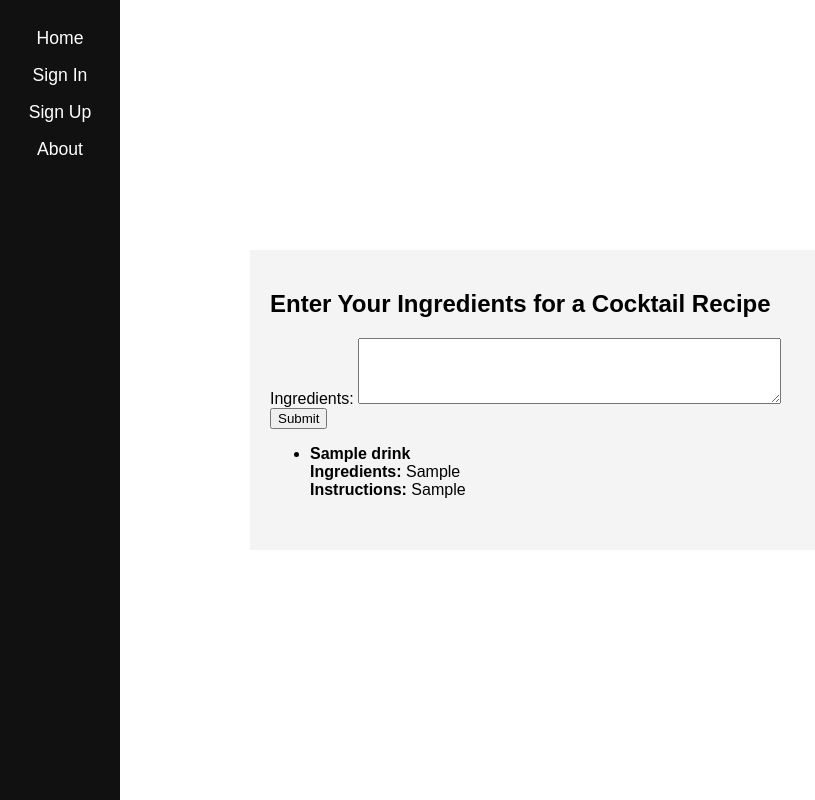
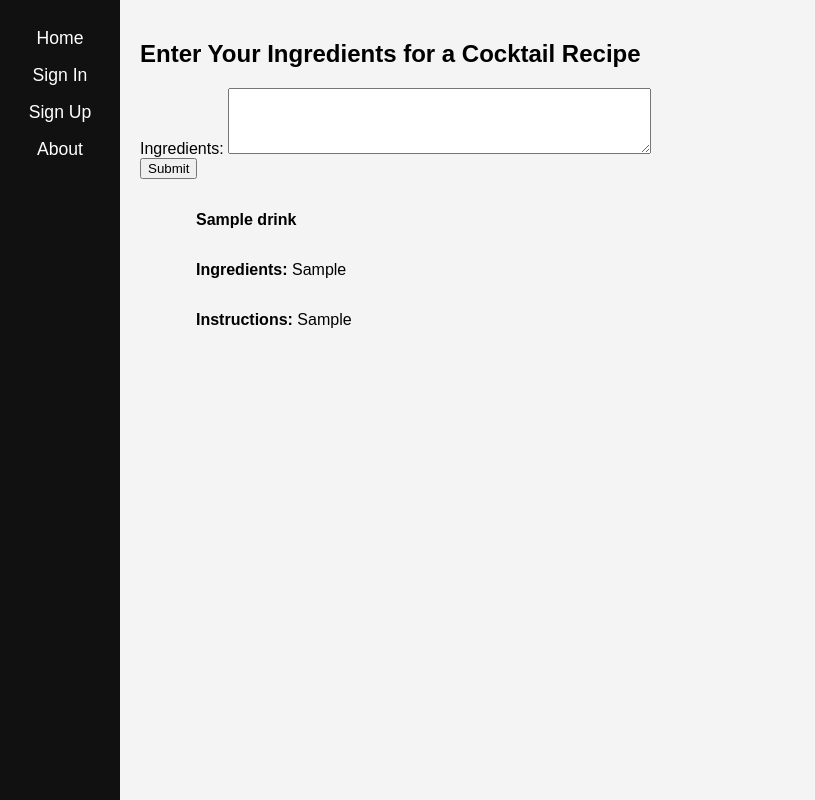
Before and after one commit to anubisrises101/BarrellnBlend, a Django app: page /generate_drink/ in a window 1280 px wide. Shown: the whole page, without its empty margins (0-815 px from the left). Run offline with Django 5.2, Linux system fonts and the light colour scheme; tables that the repository leaves empty hold one stand-in row (values such as "Sample post").

Commit message:
remove garnish from model, add css for generate_drink

```diff
--- a/main_app/models.py
+++ b/main_app/models.py
@@ -14,8 +14,8 @@ class Drink(models.Model):
     name = models.CharField(max_length=255)
     ingredients = models.TextField()
     instructions = models.TextField()
-    garnish = models.TextField()
-    img_url = models.URLField(max_length=200)
+    # garnish = models.TextField()
+    img_url = models.URLField(max_length=300, blank=True, null=True)
     user = models.ForeignKey(User, on_delete=models.CASCADE)
 
     def __str__(self):
--- a/main_app/static/css/base.css
+++ b/main_app/static/css/base.css
@@ -8,7 +8,7 @@ body {
 
 /* Styling for the main content */
 main {
-    margin: 250px; /* Add left margin to account for the sidebar width */
+    margin-left: 15vmin; /* Add left margin to account for the sidebar width */
     padding: 20px;
     flex-grow: 1; /* Allow main to grow and take up remaining space */
     background-color: #f4f4f4; /* Light background color for contrast */
--- /dev/null
+++ b/main_app/static/css/drinks/generate_drink.css
@@ -0,0 +1,8 @@
+/* ul {
+  list-style-type: none;
+} */
+
+li {
+  list-style-type: none;
+  padding: 2vmin;
+}
--- a/main_app/templates/drinks/generate_drink.html
+++ b/main_app/templates/drinks/generate_drink.html
@@ -1,5 +1,5 @@
 {% extends 'base.html' %} {% load static %} {% block head %}
-<link rel="stylesheet" href="{% static 'css/cats/cat-index.css' %}" />
+<link rel="stylesheet" href="{% static 'css/drinks/generate_drink.css' %}" />
 {% endblock %} {% block content %} {% if error %}
 <p style="color: red">{{ error }}</p>
 {% endif %}
@@ -28,9 +28,17 @@
     {% if drinks %}
     <li>
       <strong>{{ drinks.last.name }}</strong><br />
+    </li>
+    <li>
       <strong>Ingredients:</strong> {{ drinks.last.ingredients|safe }}<br />
+    </li>
+    <li>
       <strong>Instructions:</strong> {{ drinks.last.instructions|safe }}<br />
+    </li>
       {% comment %} <strong>Garnish:</strong> {{ drinks.last.garnish|safe }} {% endcomment %}
+      {% if drink.img_url %}
+          <img src="{{ drink.img_url }}" alt="{{ drink.name }}" style="max-width: 200px;">
+        {% endif %}
     </li>
     {% endif %}
   </ul>
--- a/main_app/views.py
+++ b/main_app/views.py
@@ -80,13 +80,15 @@ def generate_drink(request):
             recipe_name = recipe_parts[0] if len(recipe_parts) > 0 else ""
             recipe_ingredients = recipe_parts[1] if len(recipe_parts) > 1 else ""
             recipe_instructions = recipe_parts[2] if len(recipe_parts) > 2 else ""
-            recipe_garnish = recipe_parts[3] if len(recipe_parts) > 3 else ""
+            # recipe_garnish = recipe_parts[3] if len(recipe_parts) > 3 else ""
+            recipe_img_url = recipe_parts[3] if len(recipe_parts) > 3 else ""
 
             drink = Drink.objects.create(
                 name=recipe_name,
                 ingredients=recipe_ingredients,
                 instructions=recipe_instructions,
-                garnish=recipe_garnish,
+                # garnish=recipe_garnish,
+                img_url=recipe_img_url,
                 user=request.user,
             )
             return redirect("generate_drink")
```
Also changed, not shown: main_app/migrations/0003_alter_drink_img_url.py (added), main_app/migrations/0004_alter_drink_img_url.py (added), main_app/migrations/0005_remove_drink_garnish.py (added).
